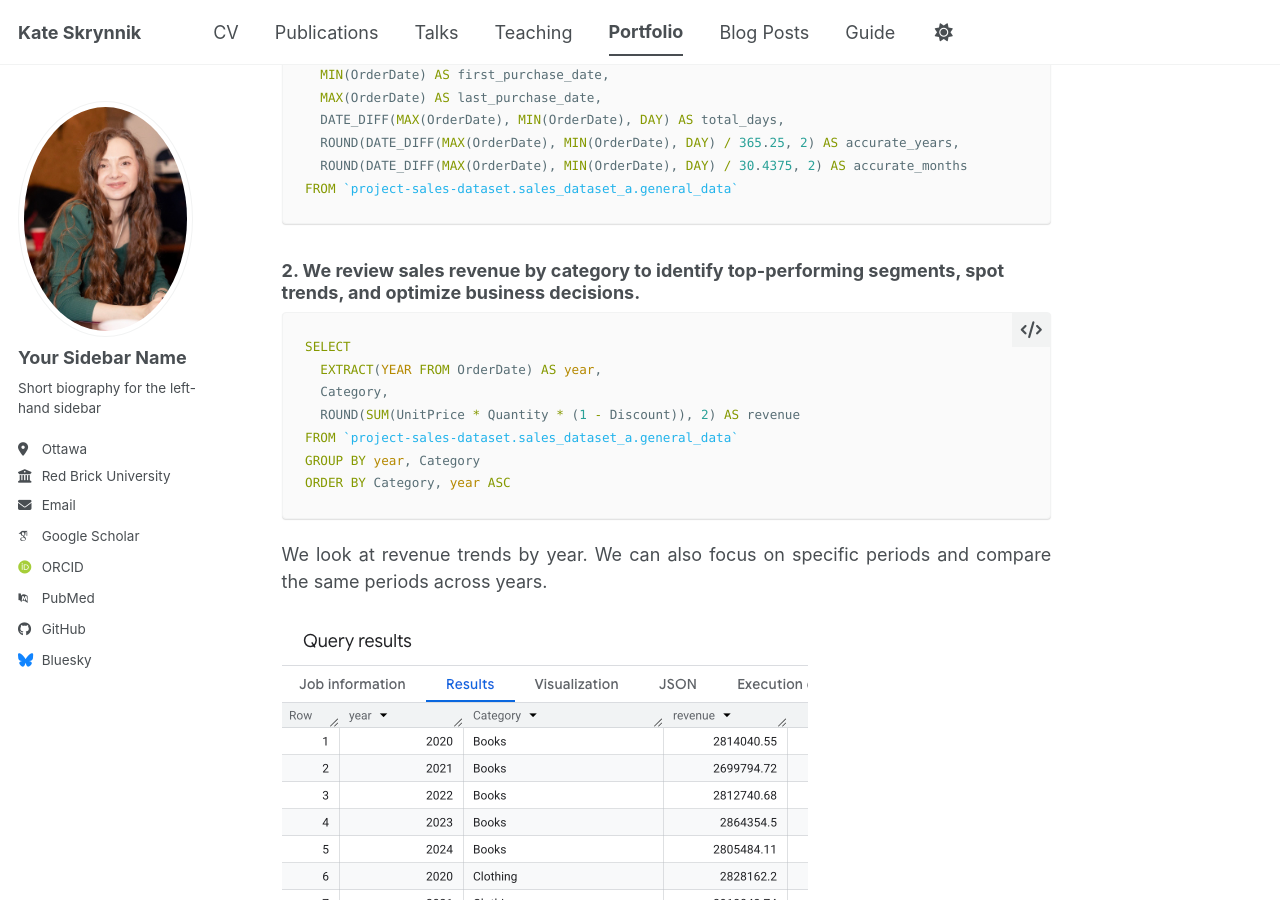
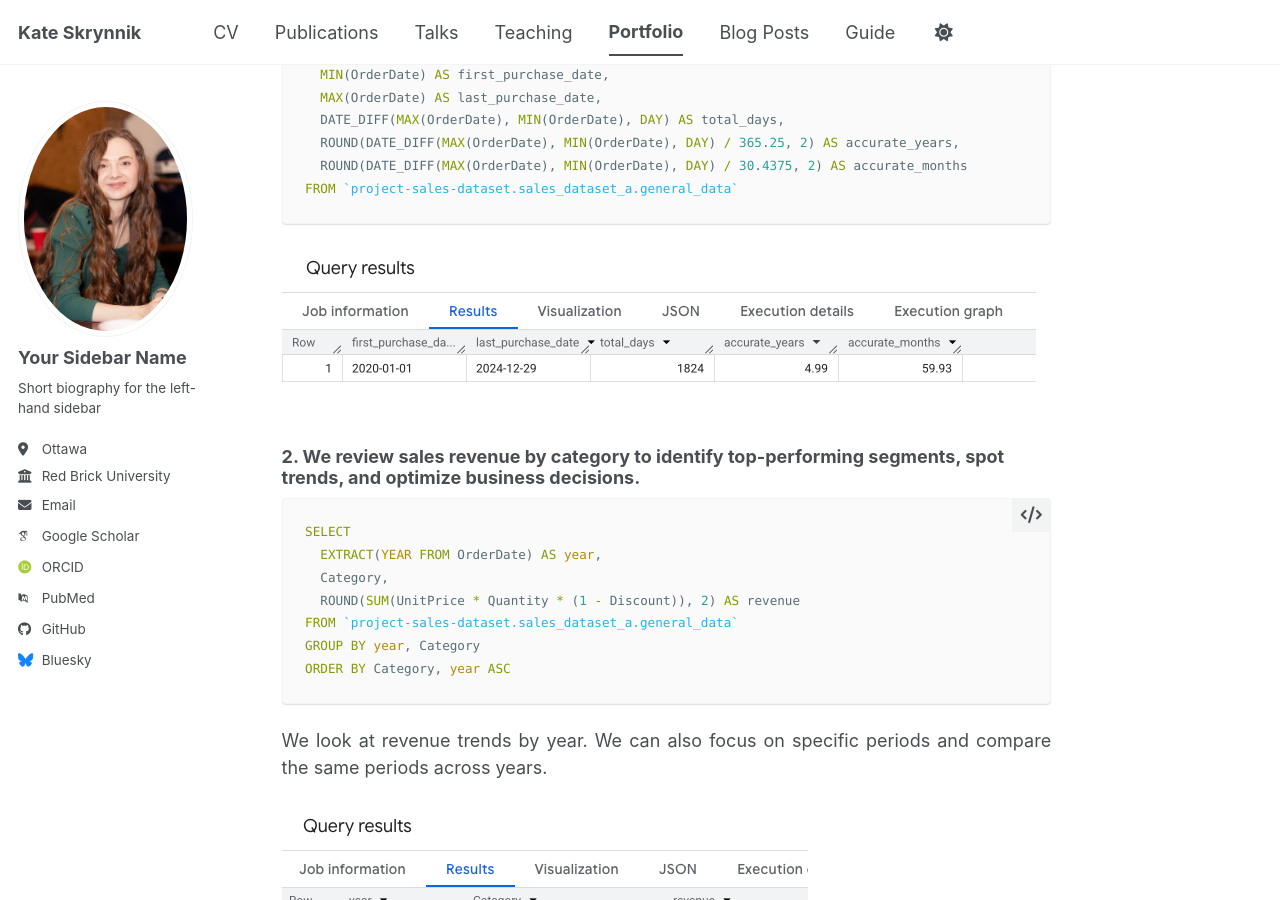
Before and after one commit to katevision/KateS, a Jekyll site: the page built from _portfolio/portfolio-2.md, in a window 1280 px wide and 900 px high, scrolled down 2464 px. Built offline with Jekyll 4.4.1, drawn with Linux system fonts in a browser that asks for light colours; some web fonts are replaced; a script bundle is joined from its source files by our own code; library files that are not in the unit come from our copies.

Commit message:
Update portfolio-2.md

````diff
--- a/_portfolio/portfolio-2.md
+++ b/_portfolio/portfolio-2.md
@@ -82,6 +82,8 @@ SELECT
 FROM `project-sales-dataset.sales_dataset_a.general_data`
 ```
 
+<img src="{{ site.baseurl }}/images/check_years_month_date.png">
+
 ### 2. We review sales revenue by category to identify top-performing segments, spot trends, and optimize business decisions.
 
 ```sql
````
